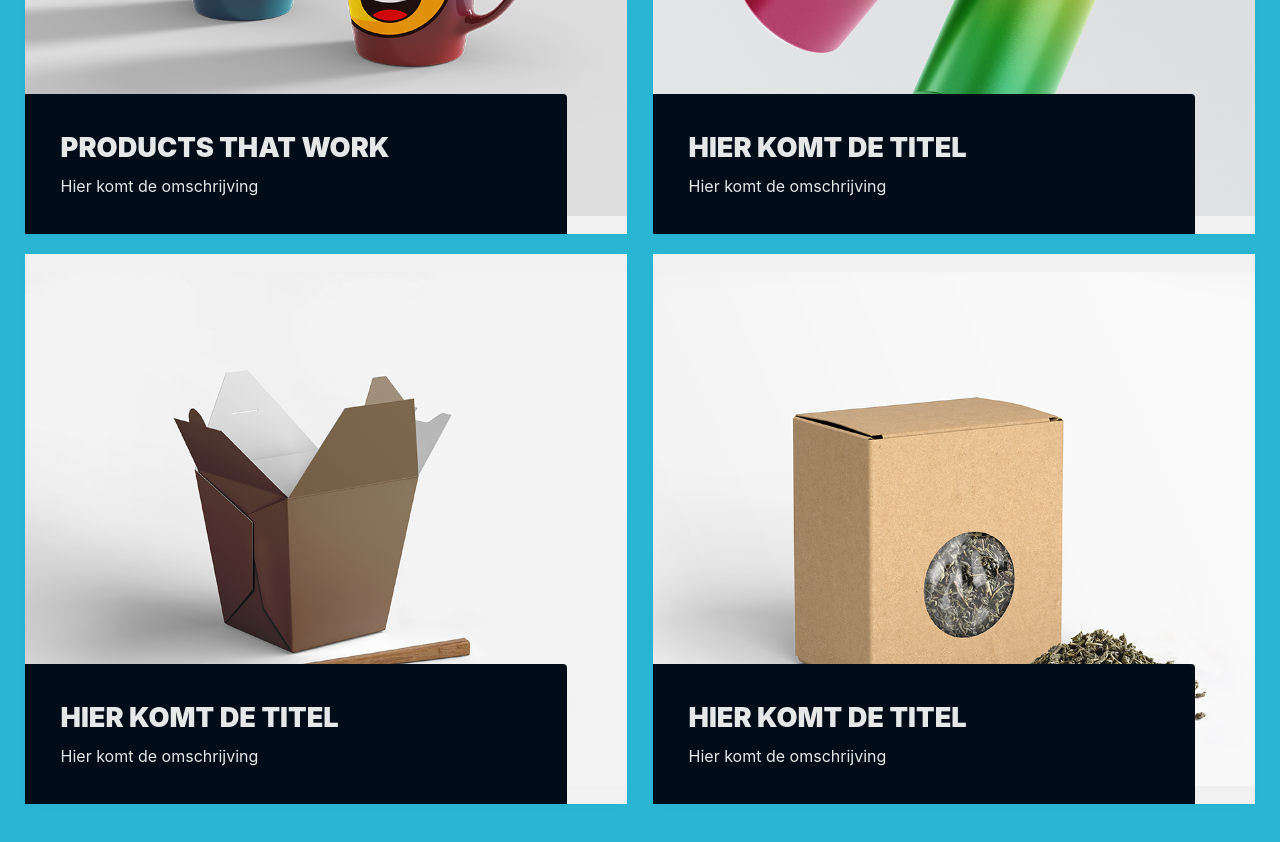
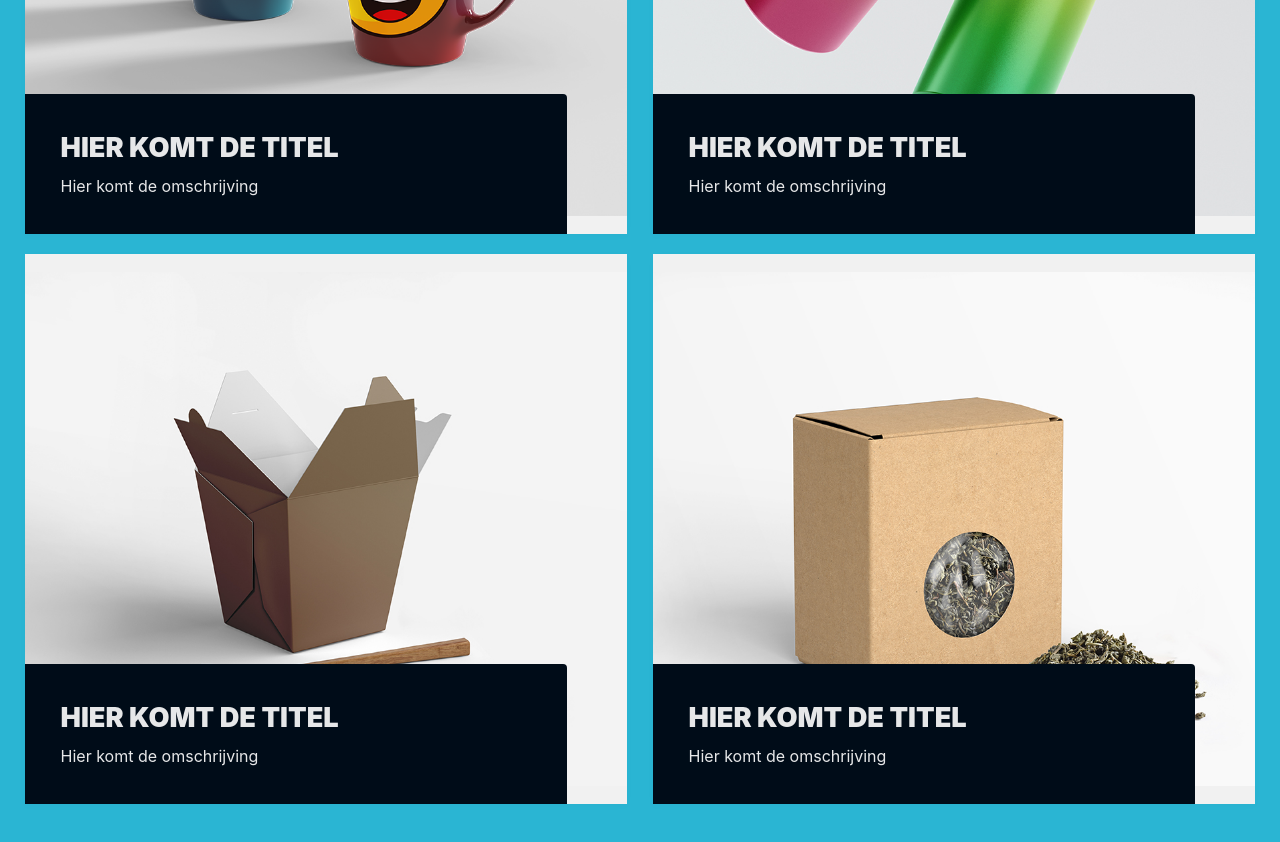
Before and after one commit to n-fx/ngmedia-next, a Next.js app: page /graphics in a window 1280 px wide. Shown: the part 920-1762 px from the top of the page. Built offline with nearby package versions, Linux system fonts and the light colour scheme.

Commit message:
Add files via upload

```diff
--- a/pages/graphics.js
+++ b/pages/graphics.js
@@ -45,7 +45,7 @@ export default function Graphics() {
                                     </div>
                                 </div>
                                 <div className="grid-text-box bg_dark">
-                                    <h3>products that work</h3>
+                                    <h3>Hier komt de titel</h3>
                                     <p>Hier komt de omschrijving</p>
                                 </div>
                             </div>
@@ -84,7 +84,7 @@ export default function Graphics() {
                                 <div className="grid-overlay">
                                     <div className="arrow-box"><BiChevronRight /></div>
                                     <div className="grid-text-box-inside">
-                                        <h3>Hier komt de titel 2</h3>
+                                        <h3>Hier komt de titel</h3>
                                         <p>Hier komt de omschrijving</p>
                                     </div>
                                 </div>
```
